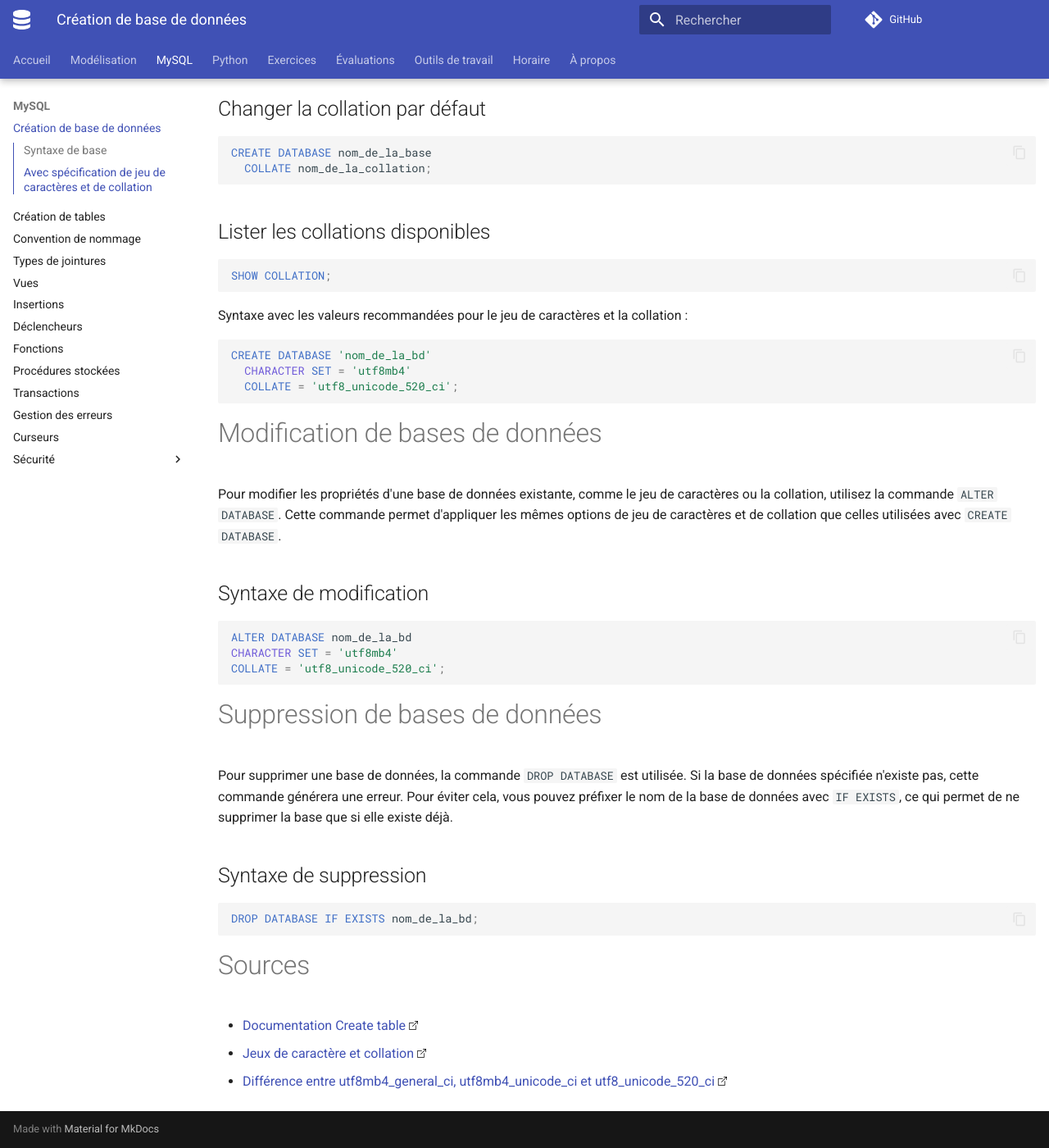
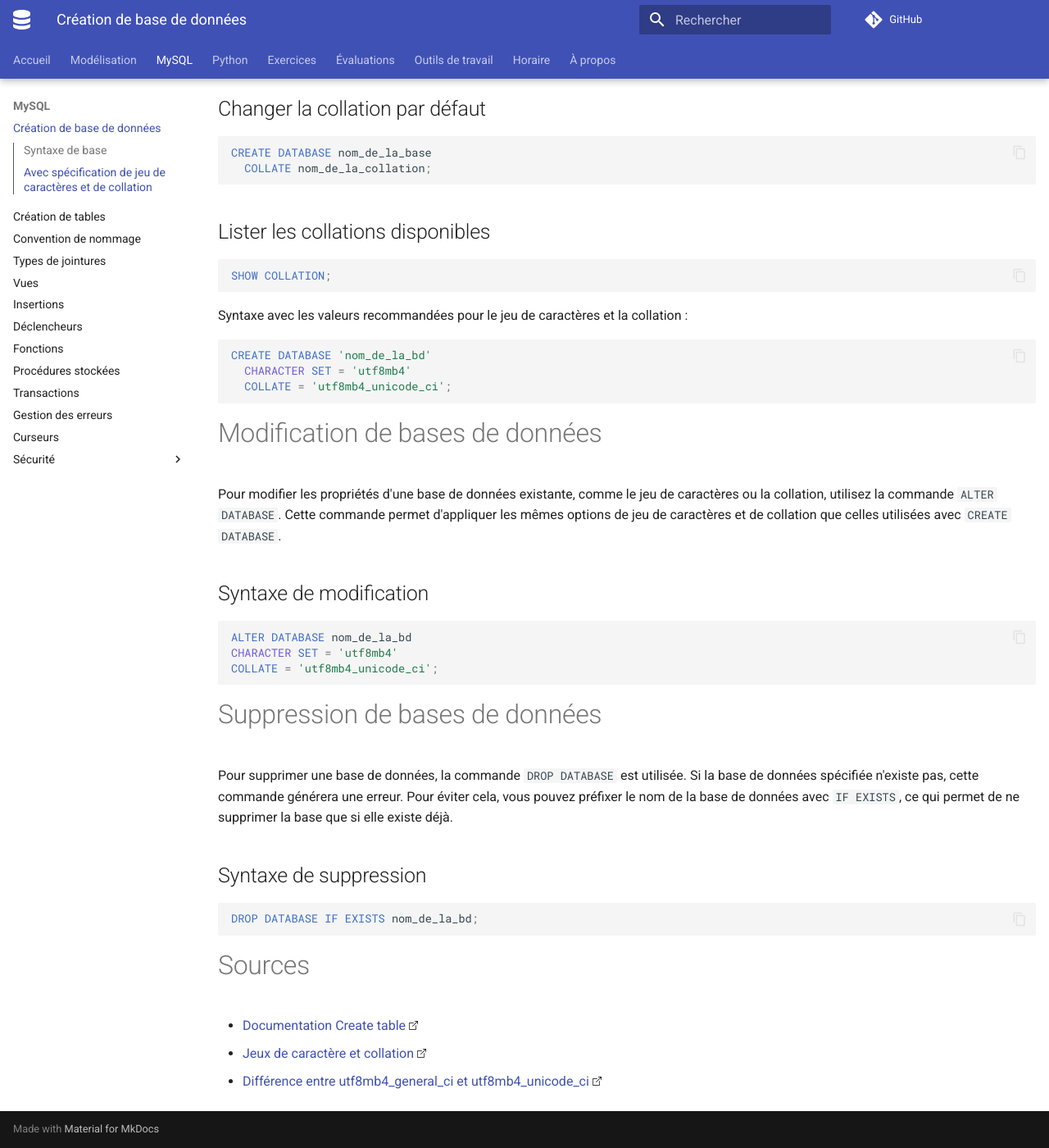
Before and after one commit to cegepvictoetienne/bd2, an MkDocs documentation site: the page built from docs/mysql/creation_bd.md, in a window 1280 px wide and 1400 px high, scrolled down 1108 px. Shown: the whole window at 82% size. Built offline with MkDocs 1.6.1 and Material for MkDocs 9.7.7, drawn with Linux system fonts in a browser that asks for light colours; comment, search, counter and statistics services are not loaded.

Commit message:
corrections mineures pour mysql

````diff
--- a/docs/mysql/creation_bd.md
+++ b/docs/mysql/creation_bd.md
@@ -31,7 +31,7 @@ SHOW CHARACTER SET;
 
 # Collation
 
-La collation définit les règles de comparaison entre caractères, incluant la sensibilité à la casse et l'ordre de tri. La collation par défaut est `utf8mb4_general_ci`, optimisée pour la vitesse mais moins précise. Pour des comparaisons plus précises, `utf8_unicode_520_ci` est recommandée.
+La collation définit les règles de comparaison entre caractères, incluant la sensibilité à la casse et l'ordre de tri. La collation par défaut est `utf8mb4_general_ci`, optimisée pour la vitesse mais moins précise. Pour des comparaisons plus précises, `utf8mb4_unicode_ci` est recommandée.
 
 ## Changer la collation par défaut
 ```sql
@@ -49,7 +49,7 @@ Syntaxe avec les valeurs recommandées pour le jeu de caractères et la collatio
 ```sql
 CREATE DATABASE 'nom_de_la_bd'
   CHARACTER SET = 'utf8mb4'
-  COLLATE = 'utf8_unicode_520_ci';
+  COLLATE = 'utf8mb4_unicode_ci';
 ```
 
 # Modification de bases de données
@@ -60,7 +60,7 @@ Pour modifier les propriétés d'une base de données existante, comme le jeu de
 ```sql
 ALTER DATABASE nom_de_la_bd
 CHARACTER SET = 'utf8mb4'
-COLLATE = 'utf8_unicode_520_ci';
+COLLATE = 'utf8mb4_unicode_ci';
 ```
 
 # Suppression de bases de données
@@ -76,4 +76,4 @@ DROP DATABASE IF EXISTS nom_de_la_bd;
 
 - [Documentation Create table](https://dev.mysql.com/doc/refman/8.0/en/create-database.html)
 - [Jeux de caractère et collation](https://dev.mysql.com/doc/refman/8.0/en/charset-charsets.html)
-- [Différence entre utf8mb4_general_ci, utf8mb4_unicode_ci et utf8_unicode_520_ci](https://stackoverflow.com/questions/766809/whats-the-difference-between-utf8-general-ci-and-utf8-unicode-ci)
+- [Différence entre utf8mb4_general_ci et utf8mb4_unicode_ci](https://stackoverflow.com/questions/766809/whats-the-difference-between-utf8-general-ci-and-utf8-unicode-ci)
````
Also changed, not shown: docs/mysql/autorisations.md (+2 -3 lines), docs/mysql/convention.md (+1 -1 lines), docs/mysql/gestion_erreurs.md (+1 -1 lines), docs/mysql/types_jointures.md (+7 -2 lines), docs/mysql/utilisateurs.md (+1 -3 lines).
